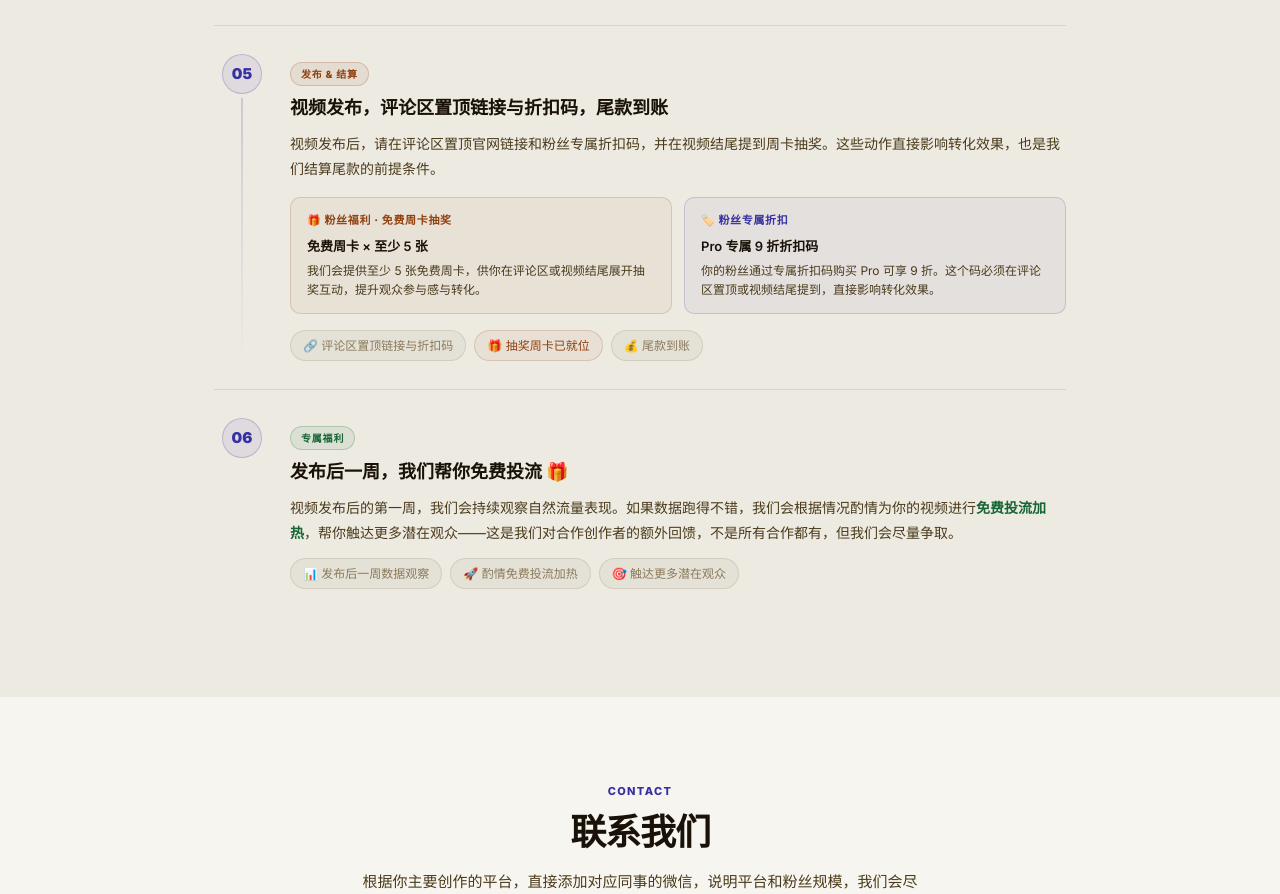
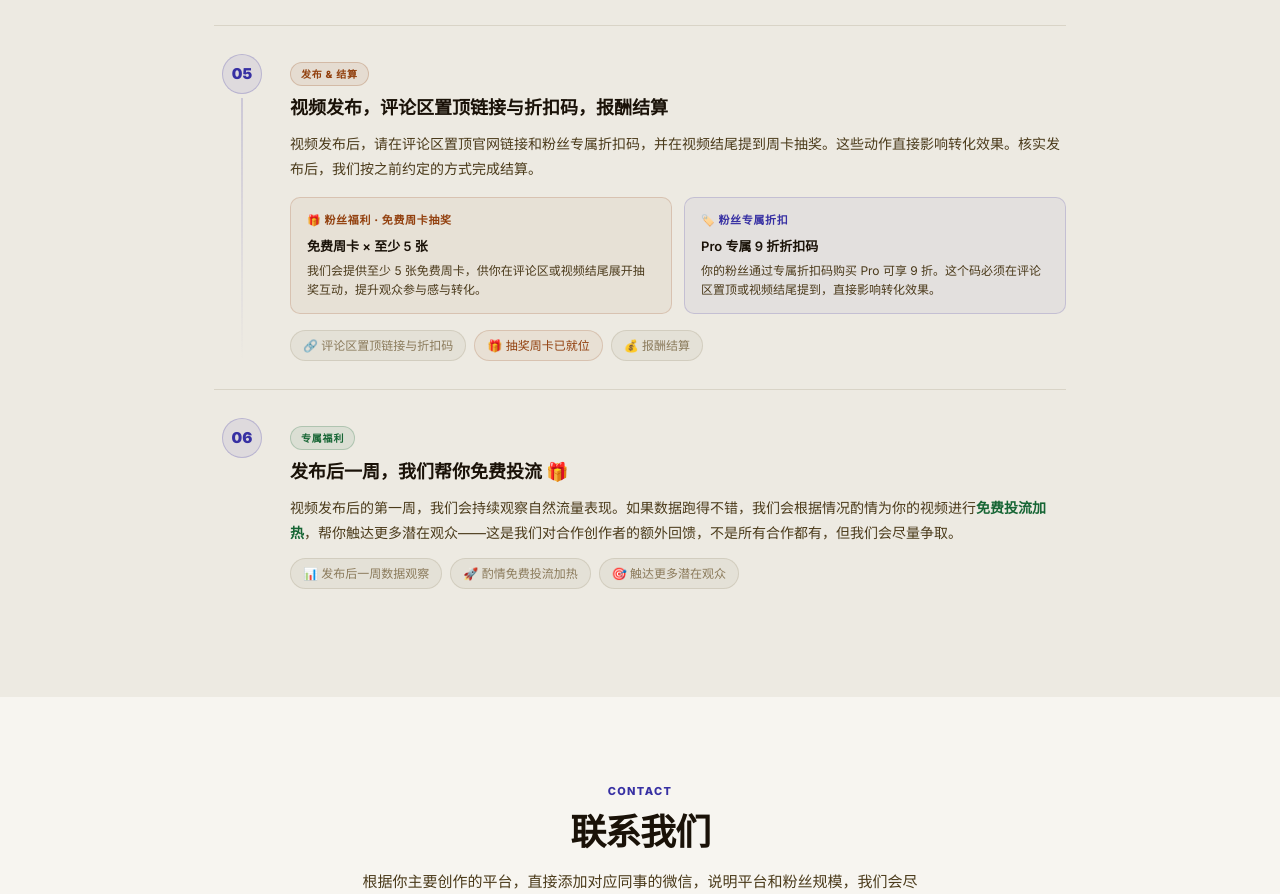
Before and after one commit to it-kol/academic, a plain HTML site: page index.html in a window 1280 px wide. Shown: the part 7107-8001 px from the top of the page. Drawn offline with Linux system fonts and the light colour scheme.

Commit message:
Fix: remove 尾款 reference in cooperation flow

```diff
--- a/index.html
+++ b/index.html
@@ -1839,8 +1839,8 @@
         </div>
         <div class="flow-step-right">
           <div class="flow-step-tag fst-3">发布 &amp; 结算</div>
-          <div class="flow-step-title">视频发布，评论区置顶链接与折扣码，尾款到账</div>
-          <div class="flow-step-desc">视频发布后，请在评论区置顶官网链接和粉丝专属折扣码，并在视频结尾提到周卡抽奖。这些动作直接影响转化效果，也是我们结算尾款的前提条件。</div>
+          <div class="flow-step-title">视频发布，评论区置顶链接与折扣码，报酬结算</div>
+          <div class="flow-step-desc">视频发布后，请在评论区置顶官网链接和粉丝专属折扣码，并在视频结尾提到周卡抽奖。这些动作直接影响转化效果。核实发布后，我们按之前约定的方式完成结算。</div>
           <div class="benefit-cards">
             <div class="benefit-card benefit-card-amber">
               <div style="font-size:11px;font-weight:800;color:var(--amber);letter-spacing:0.06em;text-transform:uppercase;margin-bottom:6px">🎁 粉丝福利 · 免费周卡抽奖</div>
@@ -1856,7 +1856,7 @@
           <div class="flow-step-items" style="margin-top:16px">
             <span class="flow-item">🔗 评论区置顶链接与折扣码</span>
             <span class="flow-item" style="background:rgba(146,64,14,0.06);border-color:rgba(146,64,14,0.18);color:var(--amber)">🎁 抽奖周卡已就位</span>
-            <span class="flow-item">💰 尾款到账</span>
+            <span class="flow-item">💰 报酬结算</span>
           </div>
         </div>
       </div>
```
